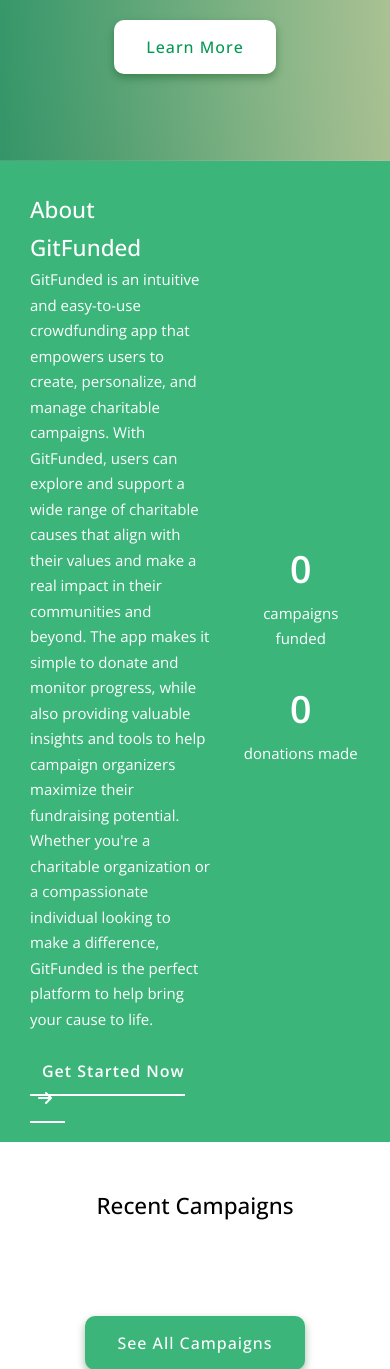
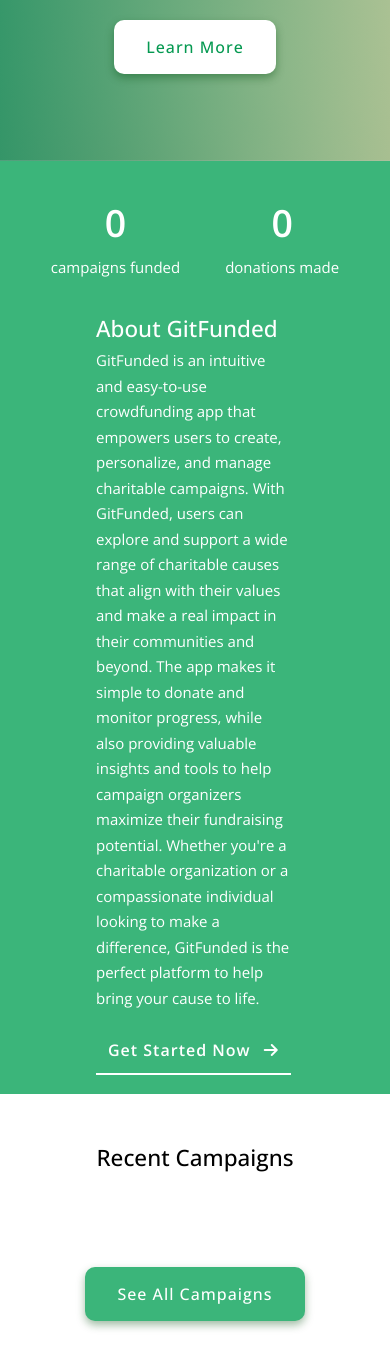
Before and after one commit to bardIRL/gitfunded-app, a Django app: page / in a window 390 px wide. Shown: the part 683-2052 px from the top of the page. Run offline with Django 4.2, Linux system fonts and the light colour scheme; data that the repository does not hold is empty; some libraries are stand-ins or nearby versions.

Commit message:
fixes responsiveness of about section on landing page

```diff
--- a/main_app/static/css/style.css
+++ b/main_app/static/css/style.css
@@ -535,7 +535,7 @@
   width: 60%;
 }
 
-.stats > p {
+.stats > .el > p {
   text-align: center;
   margin: 0;
 }
@@ -626,9 +626,17 @@
     width: 100%;
   }
 
-  .about,
-  .filter {
+  .filter, .stats  {
+    display: flex;
     flex-direction: row;
+    justify-content: space-evenly;
+  }
+
+  .stats {
+    gap: 3em;
+  }
+  .about {
+    flex-direction: column-reverse;
   }
 
   .banner {
--- a/main_app/templates/home.html
+++ b/main_app/templates/home.html
@@ -27,11 +27,14 @@
       </a>
     </div>
     <div class="stats">
-      <p class="number">{{ number_of_campaigns }}</p>
-      <p>campaigns funded</p>
-      <br />
-      <p class="number">{{ number_of_donations }}</p>
-      <p>donations made</p>
+      <div class="el">
+        <p class="number">{{ number_of_campaigns }}</p>
+        <p>campaigns funded</p>
+      </div>
+      <div class="el">
+        <p class="number">{{ number_of_donations }}</p>
+        <p>donations made</p>
+      </div>
     </div>
   </div>
 </div>
```
